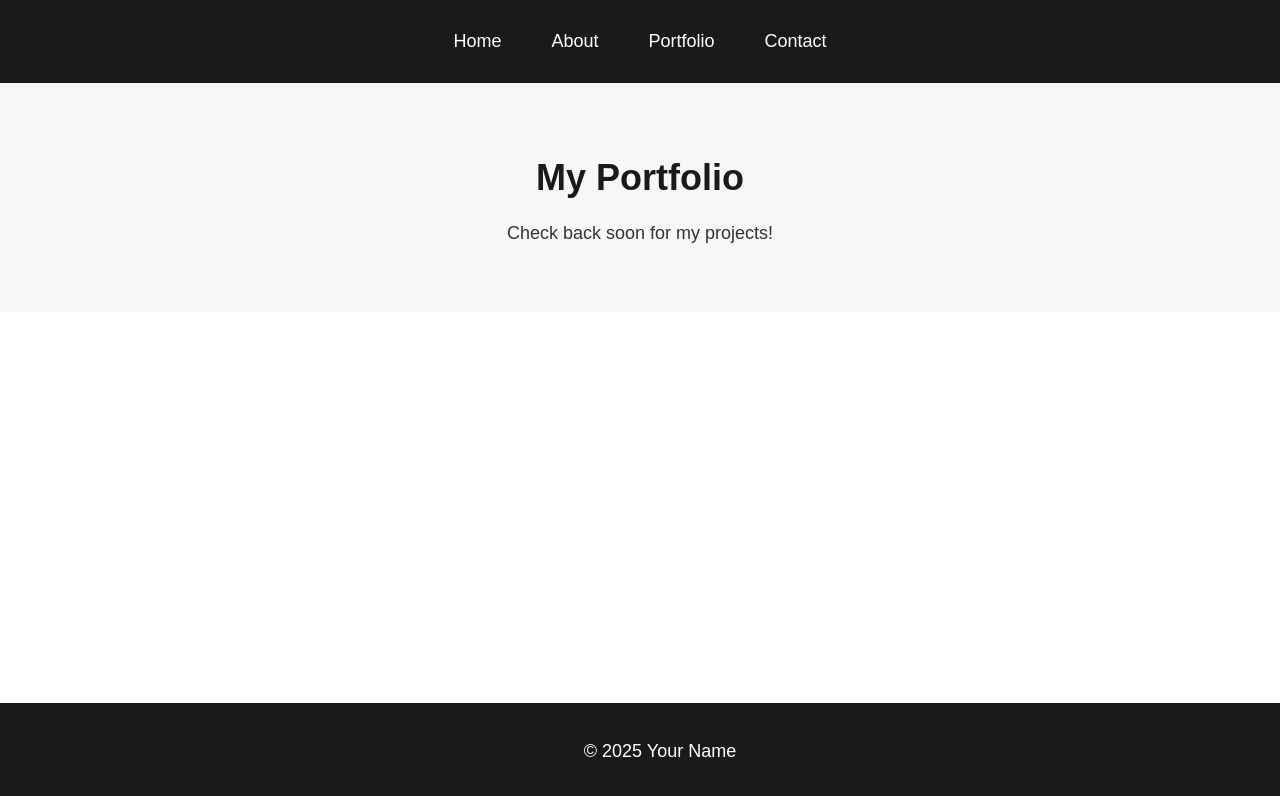
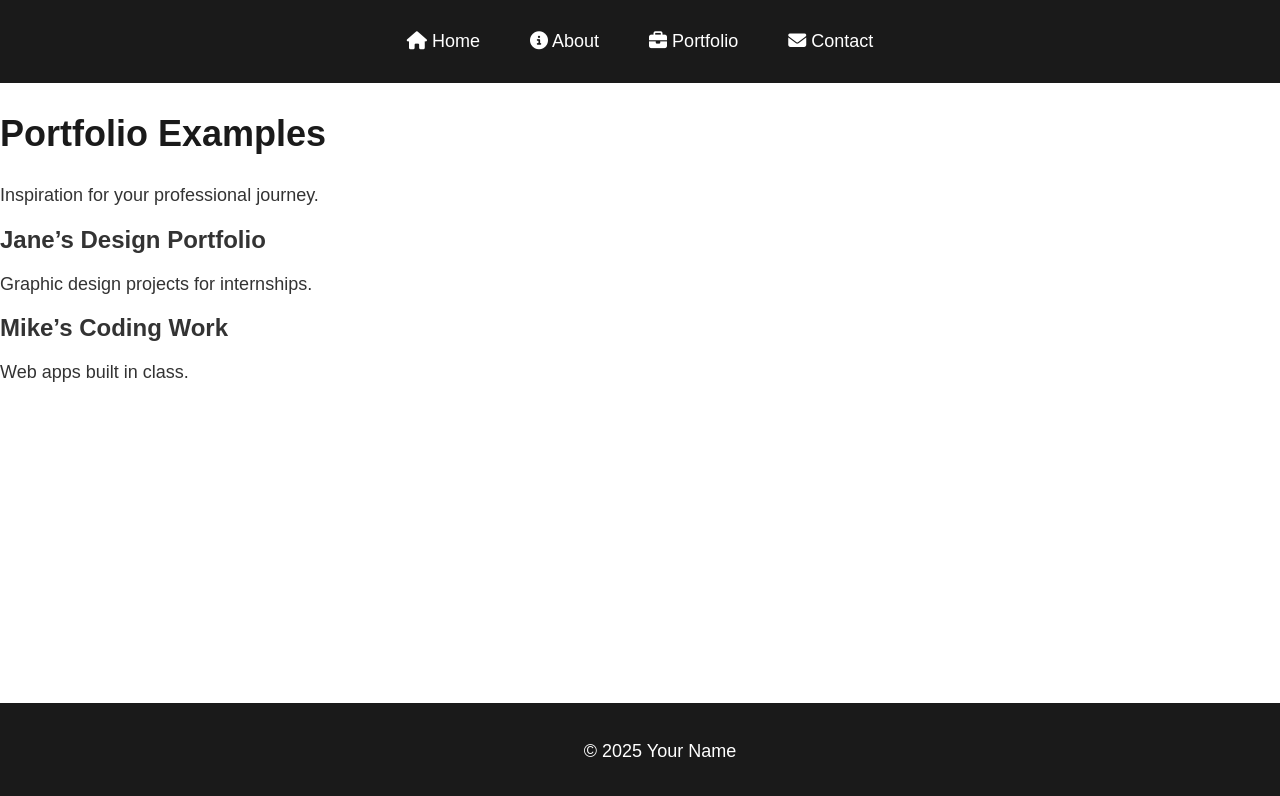
Before and after one commit to andrewcgw7/testbed-website, a plain HTML site: page portfolio.html in a window 1280 px wide. Drawn offline with Linux system fonts and the light colour scheme.

Commit message:
Update portfolio.html
portfolio 3 test

```diff
--- a/portfolio.html
+++ b/portfolio.html
@@ -3,22 +3,36 @@
 <head>
     <meta charset="UTF-8">
     <meta name="viewport" content="width=device-width, initial-scale=1.0">
-    <title>Portfolio | Your Name</title>
+    <meta name="description" content="Explore sample student ePortfolios">
+    <meta name="keywords" content="portfolio, student, examples, career">
+    <title>Portfolio | Your ePortfolio</title>
+    <link href="https://fonts.googleapis.com/css2?family=Poppins:wght@400;700&display=swap" rel="stylesheet">
+    <script src="https://kit.fontawesome.com/a076d05399.js" crossorigin="anonymous"></script>
     <link rel="stylesheet" href="styles.css">
 </head>
 <body>
     <nav>
         <ul>
-            <li><a href="index.html">Home</a></li>
-            <li><a href="about.html">About</a></li>
-            <li><a href="portfolio.html">Portfolio</a></li>
-            <li><a href="contact.html">Contact</a></li>
+            <li><a href="index.html"><i class="fas fa-home"></i> Home</a></li>
+            <li><a href="about.html"><i class="fas fa-info-circle"></i> About</a></li>
+            <li><a href="portfolio.html"><i class="fas fa-briefcase"></i> Portfolio</a></li>
+            <li><a href="contact.html"><i class="fas fa-envelope"></i> Contact</a></li>
         </ul>
     </nav>
-    <header>
-        <h1>My Portfolio</h1>
-        <p>Check back soon for my projects!</p>
-    </header>
+    <section class="hero">
+        <h1>Portfolio Examples</h1>
+        <p>Inspiration for your professional journey.</p>
+    </section>
+    <section class="content">
+        <div class="card">
+            <h2>Jane’s Design Portfolio</h2>
+            <p>Graphic design projects for internships.</p>
+        </div>
+        <div class="card">
+            <h2>Mike’s Coding Work</h2>
+            <p>Web apps built in class.</p>
+        </div>
+    </section>
     <footer>
         <p>© 2025 Your Name</p>
     </footer>
```
